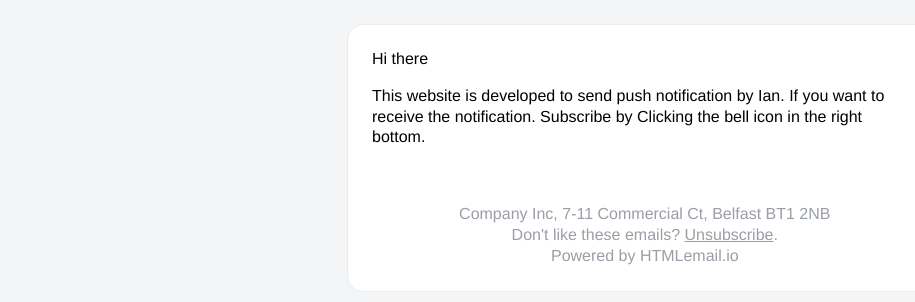
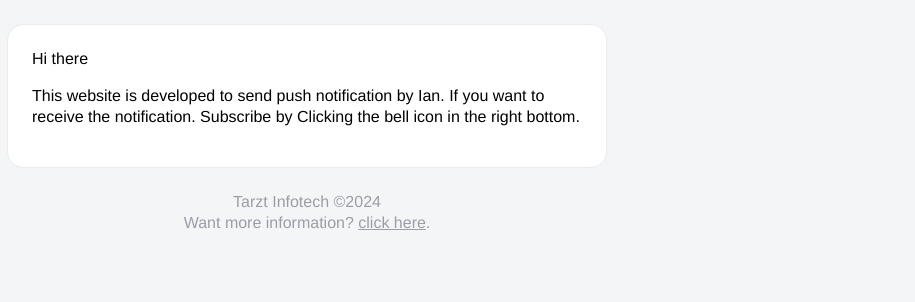
Before and after one commit to sncian/sncian.github.io, a plain HTML site: page index.html in a window 1280 px wide. Shown: the whole page, without its empty margins (333-1248 px from the left). Drawn offline with Linux system fonts and the light colour scheme.

Commit message:
Update index.html

```diff
--- a/index.html
+++ b/index.html
@@ -116,16 +116,6 @@
                 <td class="wrapper" style="font-family: Helvetica, sans-serif; font-size: 16px; vertical-align: top; box-sizing: border-box; padding: 24px;" valign="top">
                   <p style="font-family: Helvetica, sans-serif; font-size: 16px; font-weight: normal; margin: 0; margin-bottom: 16px;">Hi there</p>
                   <p style="font-family: Helvetica, sans-serif; font-size: 16px; font-weight: normal; margin: 0; margin-bottom: 16px;">This website is developed to send push notification by Ian. If you want to receive the notification. Subscribe by Clicking the bell icon in the right bottom.</p>
-                  <table role="presentation" border="0" cellpadding="0" cellspacing="0" class="btn btn-primary" style="border-collapse: separate; mso-table-lspace: 0pt; mso-table-rspace: 0pt; box-sizing: border-box; width: 100%; min-width: 100%;" width="100%">
-                    <tbody>
-                      <tr>
-                        <td align="left" style="font-family: Helvetica, sans-serif; font-size: 16px; vertical-align: top; padding-bottom: 16px;" valign="top">
-                          <table role="presentation" border="0" cellpadding="0" cellspacing="0" style="border-collapse: separate; mso-table-lspace: 0pt; mso-table-rspace: 0pt; width: auto;">
-
-                        </td>
-                      </tr>
-                    </tbody>
-                  </table>
                 </td>
               </tr>
 
@@ -137,15 +127,11 @@
               <table role="presentation" border="0" cellpadding="0" cellspacing="0" style="border-collapse: separate; mso-table-lspace: 0pt; mso-table-rspace: 0pt; width: 100%;" width="100%">
                 <tr>
                   <td class="content-block" style="font-family: Helvetica, sans-serif; vertical-align: top; color: #9a9ea6; font-size: 16px; text-align: center;" valign="top" align="center">
-                    <span class="apple-link" style="color: #9a9ea6; font-size: 16px; text-align: center;">Company Inc, 7-11 Commercial Ct, Belfast BT1 2NB</span>
-                    <br> Don't like these emails? <a href="http://htmlemail.io/blog" style="text-decoration: underline; color: #9a9ea6; font-size: 16px; text-align: center;">Unsubscribe</a>.
+                    <span class="apple-link" style="color: #9a9ea6; font-size: 16px; text-align: center;">Tarzt Infotech ©2024</span>
+                    <br> Want more information? <a href="http://wa.me/+916387696369" style="text-decoration: underline; color: #9a9ea6; font-size: 16px; text-align: center;">click here</a>.
                   </td>
                 </tr>
-                <tr>
-                  <td class="content-block powered-by" style="font-family: Helvetica, sans-serif; vertical-align: top; color: #9a9ea6; font-size: 16px; text-align: center;" valign="top" align="center">
-                    Powered by <a href="http://htmlemail.io" style="color: #9a9ea6; font-size: 16px; text-align: center; text-decoration: none;">HTMLemail.io</a>
-                  </td>
-                </tr>
+
               </table>
             </div>
 
```
